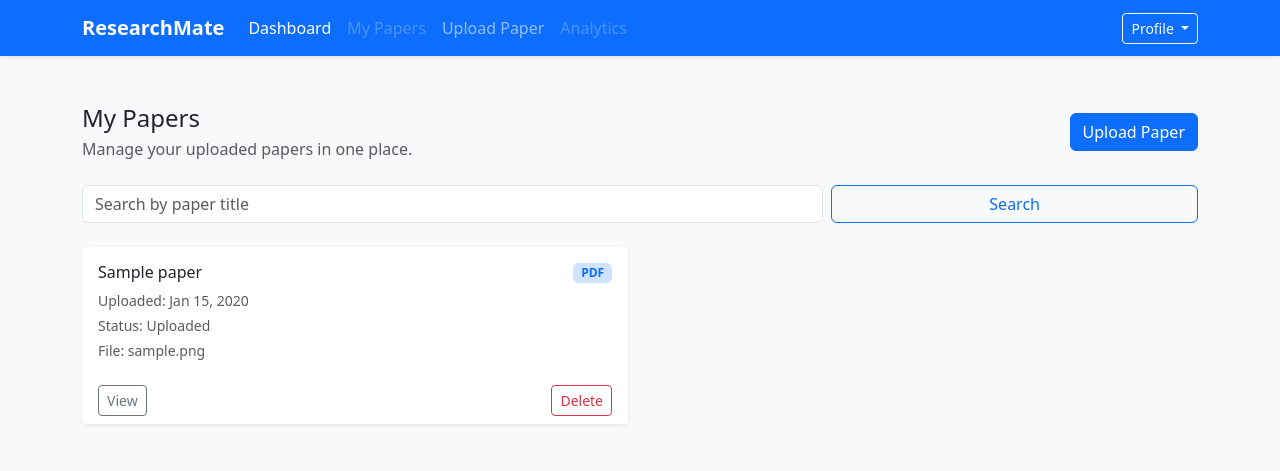
After one commit to Abir-Hossen/ResearchMate, a Django app: page /papers/my-papers/ in a window 1280 px wide. The commit adds this page. Shown: the top 471 px of the page. Run offline with Django 5.2, Linux system fonts and the light colour scheme; a user stored in the database is signed in; tables that the repository leaves empty hold one stand-in row (values such as "Sample post").

Commit message:
See Uploaded paper functionality added

```diff
--- a/papers/urls.py
+++ b/papers/urls.py
@@ -1,7 +1,9 @@
 from django.urls import path
 
-from .views import upload_paper_view
+from .views import delete_paper_view, my_papers_view, upload_paper_view
 
 urlpatterns = [
     path('upload/', upload_paper_view, name='upload_paper'),
+    path('my-papers/', my_papers_view, name='my_papers'),
+    path('delete/<int:pk>/', delete_paper_view, name='delete_paper'),
 ]
--- a/papers/views.py
+++ b/papers/views.py
@@ -1,8 +1,9 @@
 from django.contrib import messages
 from django.contrib.auth.decorators import login_required
-from django.shortcuts import redirect, render
+from django.shortcuts import get_object_or_404, redirect, render
 
 from .forms import PaperUploadForm
+from .models import Paper
 
 
 @login_required(login_url='login')
@@ -19,3 +20,28 @@ def upload_paper_view(request):
         form = PaperUploadForm()
 
     return render(request, 'papers/upload.html', {'form': form})
+
+
+@login_required(login_url='login')
+def my_papers_view(request):
+    query = request.GET.get('q', '').strip()
+    papers = Paper.objects.filter(owner=request.user).order_by('-uploaded_at')
+
+    if query:
+        papers = papers.filter(title__icontains=query)
+
+    return render(request, 'papers/library.html', {'papers': papers, 'query': query})
+
+
+@login_required(login_url='login')
+def delete_paper_view(request, pk):
+    paper = get_object_or_404(Paper, pk=pk, owner=request.user)
+
+    if request.method == 'POST':
+        if paper.pdf_file:
+            paper.pdf_file.delete(save=False)
+        paper.delete()
+        messages.success(request, 'Paper deleted successfully.')
+        return redirect('my_papers')
+
+    return render(request, 'papers/delete_confirm.html', {'paper': paper})
--- a/templates/accounts/dashboard.html
+++ b/templates/accounts/dashboard.html
@@ -68,6 +68,7 @@
                 <h3 class="h5 mb-3">Quick Actions</h3>
                 <div class="d-grid gap-2">
                     <a class="btn btn-outline-primary" href="{% url 'upload_paper' %}">Upload New Paper</a>
+                    <a class="btn btn-outline-secondary" href="{% url 'my_papers' %}">View My Papers</a>
                     <button class="btn btn-outline-secondary" type="button" disabled>Open Library</button>
                 </div>
             </div>
--- /dev/null
+++ b/templates/papers/library.html
@@ -0,0 +1,53 @@
+{% extends 'base.html' %}
+
+{% block content %}
+<div class="d-flex flex-column flex-md-row justify-content-between align-items-md-center gap-2 mb-4">
+    <div>
+        <h2 class="h4 mb-1">My Papers</h2>
+        <p class="text-muted mb-0">Manage your uploaded papers in one place.</p>
+    </div>
+    <a class="btn btn-primary" href="{% url 'upload_paper' %}">Upload Paper</a>
+</div>
+
+<form method="get" class="row g-2 mb-4">
+    <div class="col-md-8">
+        <input type="text" class="form-control" name="q" value="{{ query }}" placeholder="Search by paper title">
+    </div>
+    <div class="col-md-4">
+        <button type="submit" class="btn btn-outline-primary w-100">Search</button>
+    </div>
+</form>
+
+{% if papers %}
+    <div class="row g-4">
+        {% for paper in papers %}
+            <div class="col-12 col-lg-6">
+                <div class="card border-0 shadow-sm h-100">
+                    <div class="card-body">
+                        <div class="d-flex justify-content-between align-items-start gap-2">
+                            <div>
+                                <h3 class="h6 mb-2">{{ paper.title }}</h3>
+                                <p class="text-muted small mb-1">Uploaded: {{ paper.uploaded_at|date:"M d, Y" }}</p>
+                                <p class="text-muted small mb-1">Status: {{ paper.processing_status }}</p>
+                                <p class="text-muted small mb-0">File: {{ paper.pdf_file.name|cut:'papers/' }}</p>
+                            </div>
+                            <span class="badge bg-primary-subtle text-primary">PDF</span>
+                        </div>
+                    </div>
+                    <div class="card-footer bg-white border-0 d-flex justify-content-between align-items-center">
+                        <a class="btn btn-outline-secondary btn-sm" href="{{ paper.pdf_file.url }}" target="_blank">View</a>
+                        <a class="btn btn-outline-danger btn-sm" href="{% url 'delete_paper' paper.pk %}">Delete</a>
+                    </div>
+                </div>
+            </div>
+        {% endfor %}
+    </div>
+{% else %}
+    <div class="card border-0 shadow-sm">
+        <div class="card-body text-center py-5">
+            <h3 class="h5">No papers yet</h3>
+            <p class="text-muted mb-0">Upload your first paper to start building your collection.</p>
+        </div>
+    </div>
+{% endif %}
+{% endblock %}
```
Also changed, not shown: papers/tests.py (+26 -0 lines), templates/papers/delete_confirm.html (added, +19 -0 lines).
